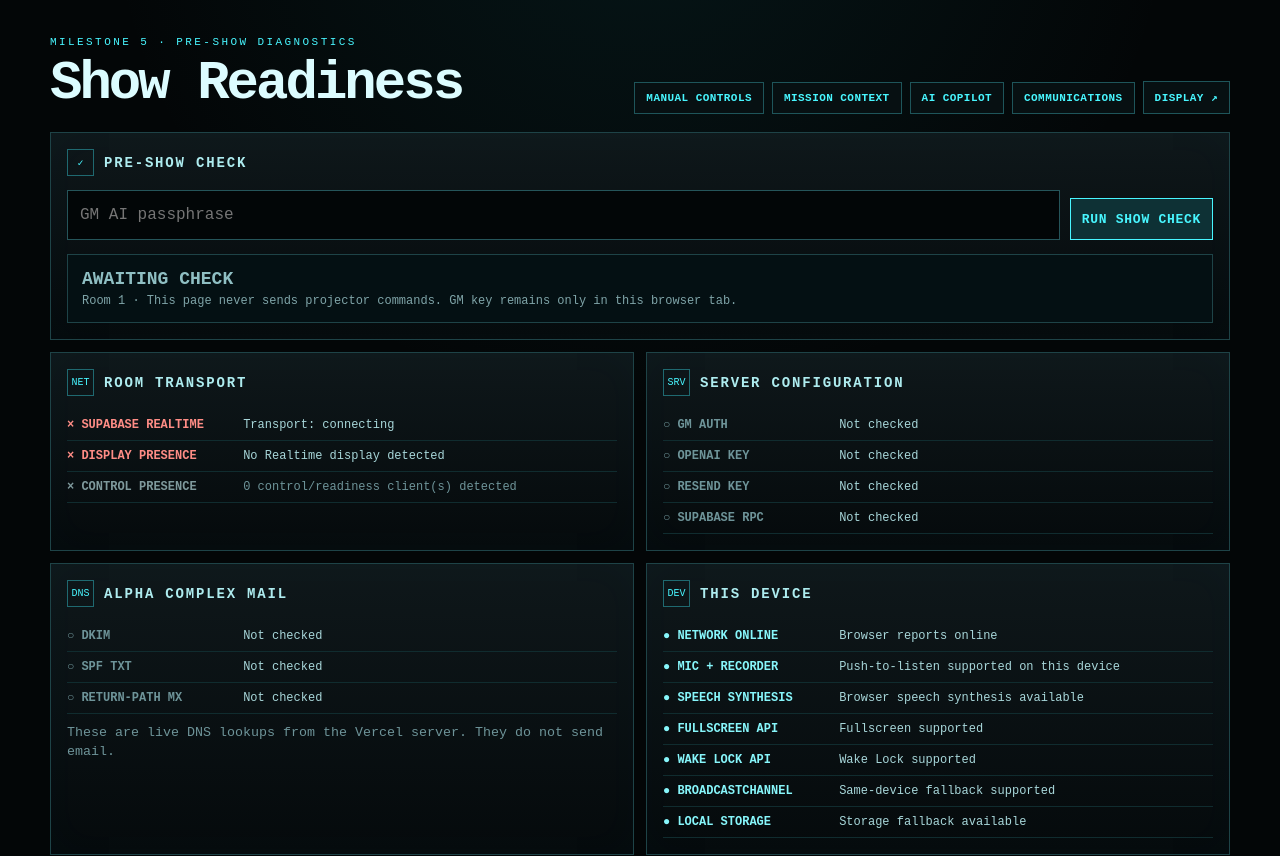
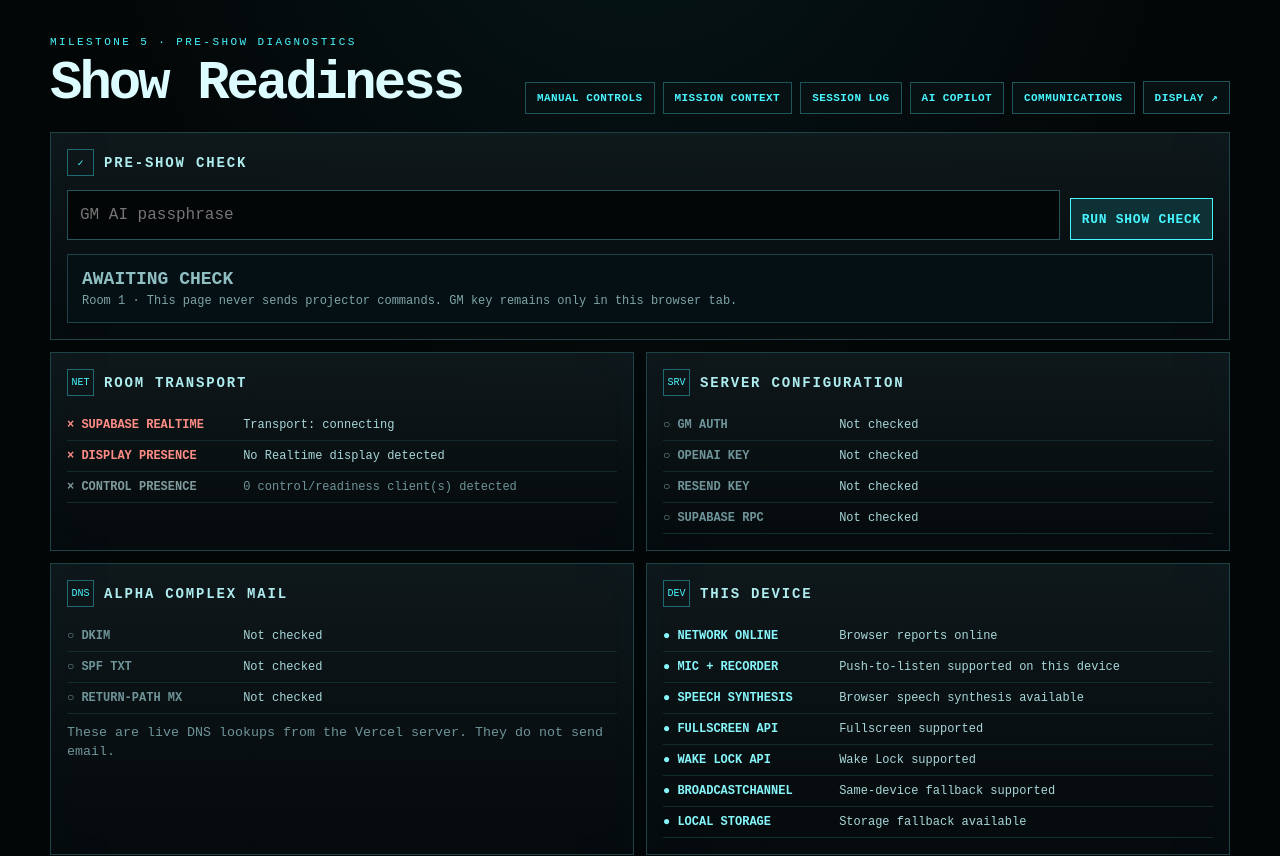
Before and after one commit to hansferdinand/FriendComputerEye-v2, a Next.js app: page /readiness/1 in a window 1280 px wide. Shown: the top 856 px of the page. Built offline with nearby package versions, Linux system fonts and the light colour scheme; no server answers.

Commit message:
feat: include session log in show readiness

```diff
--- a/components/ShowReadinessPanel.tsx
+++ b/components/ShowReadinessPanel.tsx
@@ -101,6 +101,7 @@ export function ShowReadinessPanel({ room }: { room: string }) {
     { label: "JOIN CHECKPOINT", path: `/join/${encodeURIComponent(room)}` },
     { label: "MANUAL CONTROLLER", path: `/control/${encodeURIComponent(room)}` },
     { label: "MISSION CONTEXT", path: `/session/${encodeURIComponent(room)}` },
+    { label: "SESSION LOG", path: `/log/${encodeURIComponent(room)}` },
     { label: "AI COPILOT", path: `/copilot/${encodeURIComponent(room)}` },
     { label: "CITIZEN COMMS", path: `/communications/${encodeURIComponent(room)}` },
     { label: "PROJECTOR DISPLAY", path: `/display/${encodeURIComponent(room)}` },
@@ -194,6 +195,7 @@ export function ShowReadinessPanel({ room }: { room: string }) {
         <div className="control-header-actions">
           <Link className="display-link" href={`/control/${encodeURIComponent(room)}`}>MANUAL CONTROLS</Link>
           <Link className="display-link" href={`/session/${encodeURIComponent(room)}`}>MISSION CONTEXT</Link>
+          <Link className="display-link" href={`/log/${encodeURIComponent(room)}`}>SESSION LOG</Link>
           <Link className="display-link" href={`/copilot/${encodeURIComponent(room)}`}>AI COPILOT</Link>
           <Link className="display-link" href={`/communications/${encodeURIComponent(room)}`}>COMMUNICATIONS</Link>
           <Link className="display-link" href={`/display/${encodeURIComponent(room)}`} target="_blank">DISPLAY ↗</Link>
```
